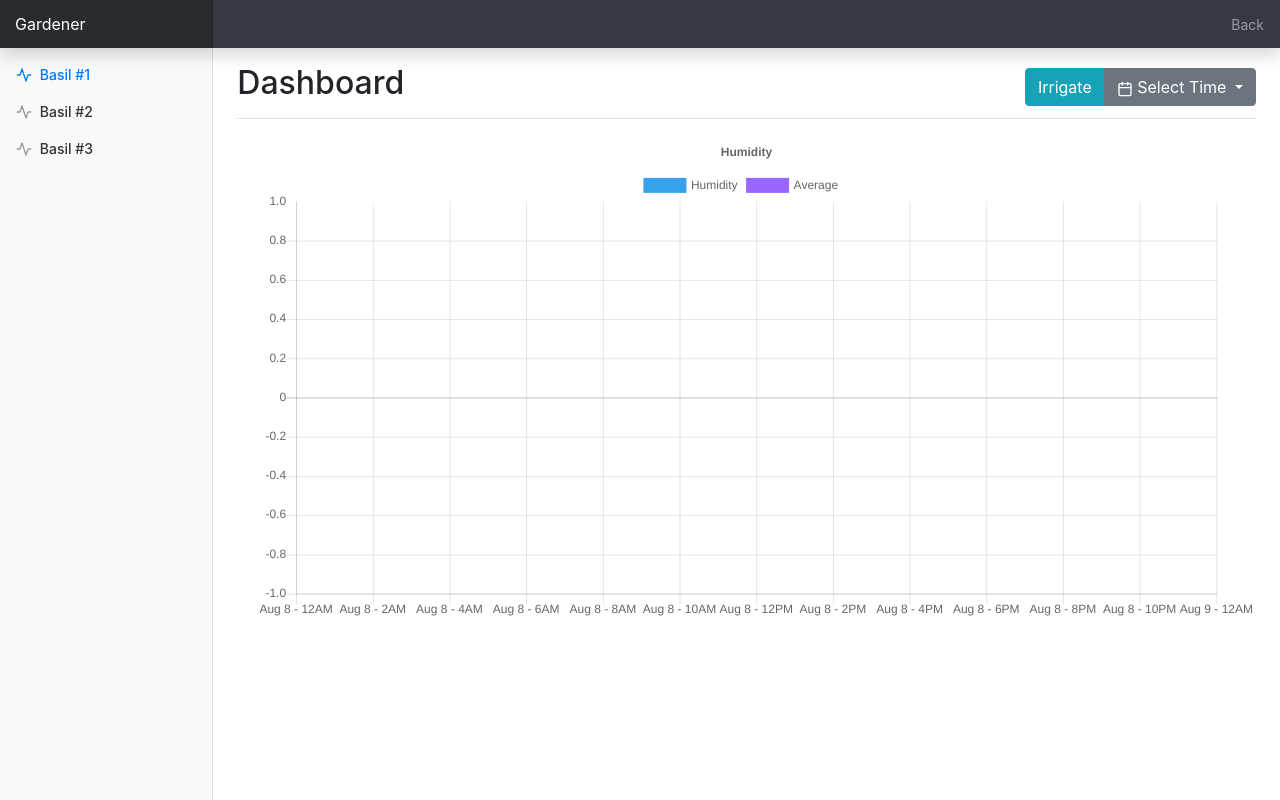
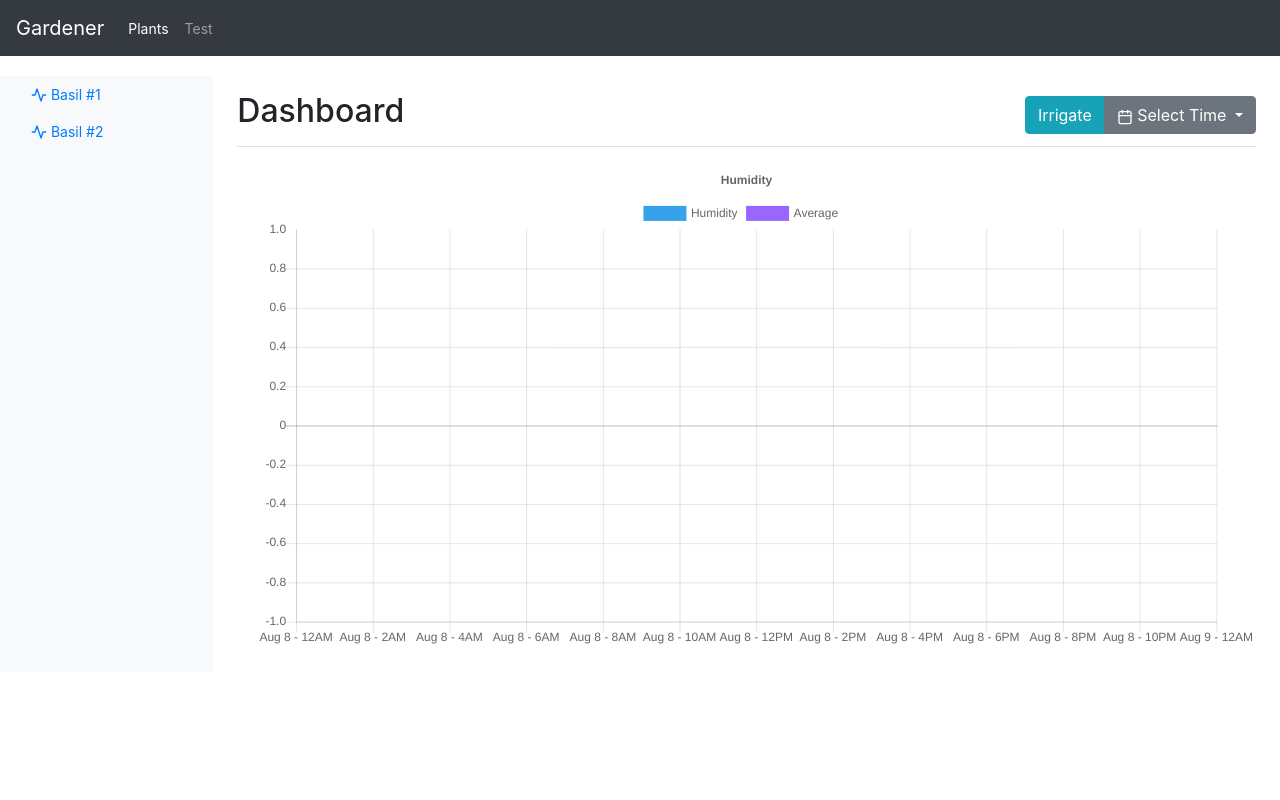
Before and after one commit to diegoeche/gardener, a Flask app: page / in a window 1280 px wide. Run offline with Flask 2, Linux system fonts and the light colour scheme; data that the repository does not hold is empty; parts of the project's set-up code (start-up, migrations or seed data) failed here and were passed over; some libraries are stand-ins or nearby versions.

Commit message:
Improving navigation

```diff
--- a/static/dashboard.css
+++ b/static/dashboard.css
@@ -8,100 +8,10 @@ body {
   vertical-align: text-bottom;
 }
 
-/*
- * Sidebar
- */
-
-.sidebar {
-  position: fixed;
-  top: 0;
-  bottom: 0;
-  left: 0;
-  z-index: 100; /* Behind the navbar */
-  padding: 48px 0 0; /* Height of navbar */
-  box-shadow: inset -1px 0 0 rgba(0, 0, 0, .1);
+body {
+  padding-bottom: 20px;
 }
 
-.sidebar-sticky {
-  position: relative;
-  top: 0;
-  height: calc(100vh - 48px);
-  padding-top: .5rem;
-  overflow-x: hidden;
-  overflow-y: auto; /* Scrollable contents if viewport is shorter than content. */
+.navbar {
+  margin-bottom: 20px;
 }
-
-@supports ((position: -webkit-sticky) or (position: sticky)) {
-  .sidebar-sticky {
-    position: -webkit-sticky;
-    position: sticky;
-  }
-}
-
-.sidebar .nav-link {
-  font-weight: 500;
-  color: #333;
-}
-
-.sidebar .nav-link .feather {
-  margin-right: 4px;
-  color: #999;
-}
-
-.sidebar .nav-link.active {
-  color: #007bff;
-}
-
-.sidebar .nav-link:hover .feather,
-.sidebar .nav-link.active .feather {
-  color: inherit;
-}
-
-.sidebar-heading {
-  font-size: .75rem;
-  text-transform: uppercase;
-}
-
-/*
- * Content
- */
-
-[role="main"] {
-  padding-top: 48px; /* Space for fixed navbar */
-}
-
-/*
- * Navbar
- */
-
-.navbar-brand {
-  padding-top: .75rem;
-  padding-bottom: .75rem;
-  font-size: 1rem;
-  background-color: rgba(0, 0, 0, .25);
-  box-shadow: inset -1px 0 0 rgba(0, 0, 0, .25);
-}
-
-.navbar .form-control {
-  padding: .75rem 1rem;
-  border-width: 0;
-  border-radius: 0;
-}
-
-.form-control-dark {
-  color: #fff;
-  background-color: rgba(255, 255, 255, .1);
-  border-color: rgba(255, 255, 255, .1);
-}
-
-.form-control-dark:focus {
-  border-color: transparent;
-  box-shadow: 0 0 0 3px rgba(255, 255, 255, .25);
-}
-
-/*
- * Utilities
- */
-
-.border-top { border-top: 1px solid #e5e5e5; }
-.border-bottom { border-bottom: 1px solid #e5e5e5; }
--- a/templates/dashboard.html
+++ b/templates/dashboard.html
@@ -26,13 +26,36 @@
   </head>
 
   <body>
-    <nav class="navbar navbar-dark fixed-top bg-dark flex-md-nowrap p-0 shadow">
-      <a class="navbar-brand col-sm-3 col-md-2 mr-0" href="#">Gardener</a>
-      <ul class="navbar-nav px-3">
-        <li class="nav-item text-nowrap">
-          <a class="nav-link" href="#">Back</a>
-        </li>
-      </ul>
+<nav class="navbar navbar-expand-md navbar-dark bg-dark">
+      <a class="navbar-brand" href="#">Gardener</a>
+      <button class="navbar-toggler" type="button" data-toggle="collapse" data-target="#navbarsExample04" aria-controls="navbarsExample04" aria-expanded="false" aria-label="Toggle navigation">
+        <span class="navbar-toggler-icon"></span>
+      </button>
+
+      <div class="collapse navbar-collapse" id="navbarsExample04">
+        <ul class="navbar-nav mr-auto">
+          <li class="nav-item active">
+            <a class="nav-link" href="#">Plants <span class="sr-only">(current)</span></a>
+          </li>
+          <li class="nav-item">
+            <a class="nav-link" href="/gardener">Test</a>
+          </li>
+          <!-- <li class="nav-item"> -->
+          <!--   <a class="nav-link disabled" href="#">Disabled</a> -->
+          <!-- </li> -->
+          <!-- <li class="nav-item dropdown"> -->
+          <!--   <a class="nav-link dropdown-toggle" href="http://example.com" id="dropdown04" data-toggle="dropdown" aria-haspopup="true" aria-expanded="false">Dropdown</a> -->
+          <!--   <div class="dropdown-menu" aria-labelledby="dropdown04"> -->
+          <!--     <a class="dropdown-item" href="#">Action</a> -->
+          <!--     <a class="dropdown-item" href="#">Another action</a> -->
+          <!--     <a class="dropdown-item" href="#">Something else here</a> -->
+          <!--   </div> -->
+          <!-- </li> -->
+        </ul>
+        <!-- <form class="form-inline my-2 my-md-0"> -->
+        <!--   <input class="form-control" type="text" placeholder="Search"> -->
+        <!-- </form> -->
+      </div>
     </nav>
     <div class="container-fluid">
       <div class="row">
@@ -45,16 +68,10 @@
                   Basil #1 <span class="sr-only">(current)</span>
                 </a>
               </li>
-              <li class="nav-item">
+	      <li class="nav-item">
                 <a class="nav-link" href="#">
                   <span data-feather="activity"></span>
                   Basil #2
-                </a>
-              </li>
-              <li class="nav-item">
-                <a class="nav-link" href="#">
-                  <span data-feather="activity"></span>
-                  Basil #3
                 </a>
               </li>
             </ul>
@@ -76,6 +93,7 @@
 
 		<div class="dropdown-menu" aria-labelledby="dropdownMenuButton">
 		  <a class="dropdown-item" href="#last-hour">Last Hour</a>
+		  <a class="dropdown-item" href="#last-6-hours">Last 6 Hours</a>
 		  <a class="dropdown-item" href="#today">Today</a>
 		  <a class="dropdown-item" href="#historical">All Time</a>
 		</div>
--- a/web.py
+++ b/web.py
@@ -31,7 +31,10 @@ def query(page, period):
         subquery_size = 5000
         bucket_size = 1
         query_value  = datetime.now() - timedelta(hours=1)
-
+    elif period == "last-6-hours":
+        subquery_size = 5000
+        bucket_size = 10
+        query_value  = datetime.now() - timedelta(hours=6)
 
     avg_value = func.avg(SensorData.value).label("value")
     avg_time = func.avg(func.strftime("%s", SensorData.measured_at)).label("measured_at")
```
